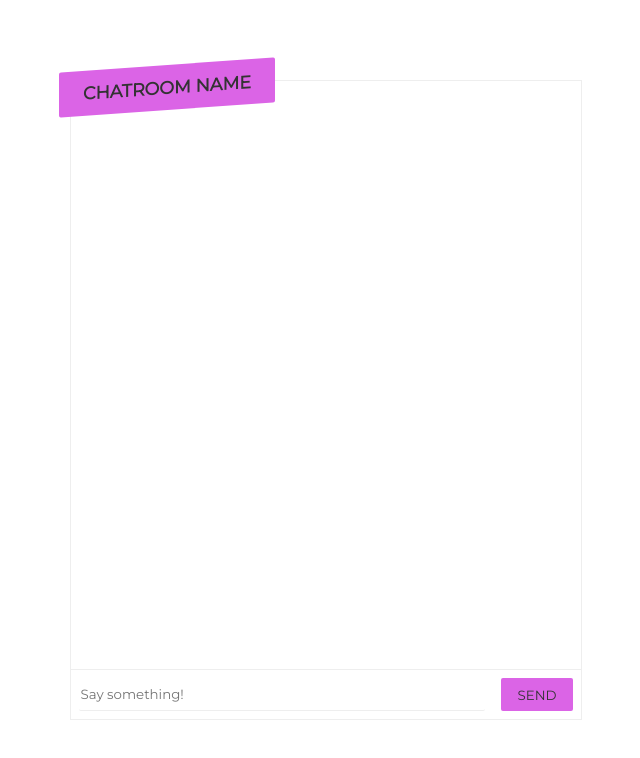
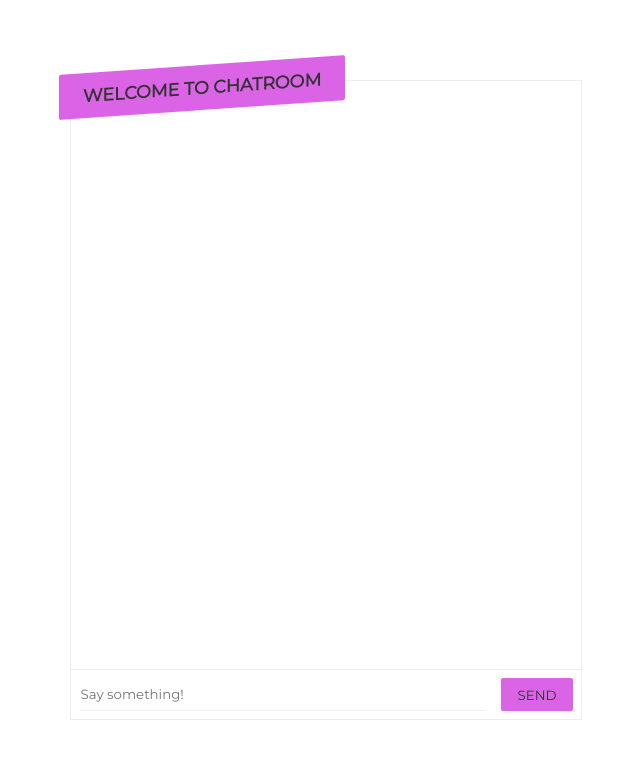
Before and after one commit to amanydv777/CipherChat_Messenger, a React (Create React App) app in the folder chat-front/: page /chatroom/1 in a window 1280 px wide. Shown: the top 758 px of the page, without its empty margins (314-954 px from the left). Built offline with nearby package versions, Linux system fonts and the light colour scheme.

Commit message:
Added the postman documentation

```diff
--- a/chat-front/src/Pages/ChatroomPage.js
+++ b/chat-front/src/Pages/ChatroomPage.js
@@ -58,7 +58,7 @@ const { chatroomId } = useParams();
   return (
     <div className="chatroomPage">
       <div className="chatroomSection">
-        <div className="cardHeader">Chatroom Name</div>
+        <div className="cardHeader">Welcome to Chatroom </div>
         <div className="chatroomContent">
           {messages.map((message, i) => (
             <div key={i} className="message">
```
Also changed, not shown: 2 other files (tests, documents, lock files or other folders).
